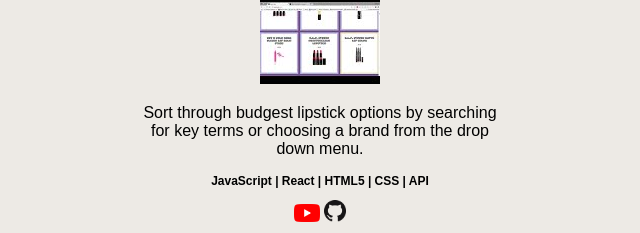
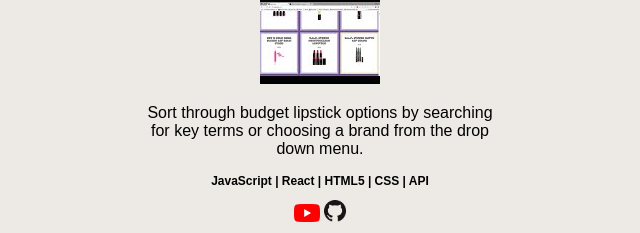
Before and after one commit to KellyStamps/KellyStamps.github.io, a plain HTML site: page index.html in a window 1280 px wide. Shown: the part 890-1123 px from the top of the page, 350-990 px from the left. Drawn offline with Linux system fonts and the light colour scheme.

Commit message:
more editing

```diff
--- a/index.html
+++ b/index.html
@@ -74,7 +74,7 @@
         <div class="project">
           <h3>Lipstick Finder</h3>
           <img src="./img/lipstickthumb.jpg">
-          <p>Sort through budgest lipstick options by searching for key terms or choosing a brand from the drop down menu.</p>
+          <p>Sort through budget lipstick options by searching for key terms or choosing a brand from the drop down menu.</p>
           <p class="descrip">JavaScript | React | HTML5 | CSS | API </p>
           <a class="youtube" href="https://youtu.be/Riu_P4xfWLU" target="_blank"><img src="./img/yt_icon_rgb.png"/></a>
           <a class="github" href="https://github.com/KellyStamps/Lipstick-Finder" target="_black"><img src="./img/GitHub-Mark-32px.png"/></a>
```
